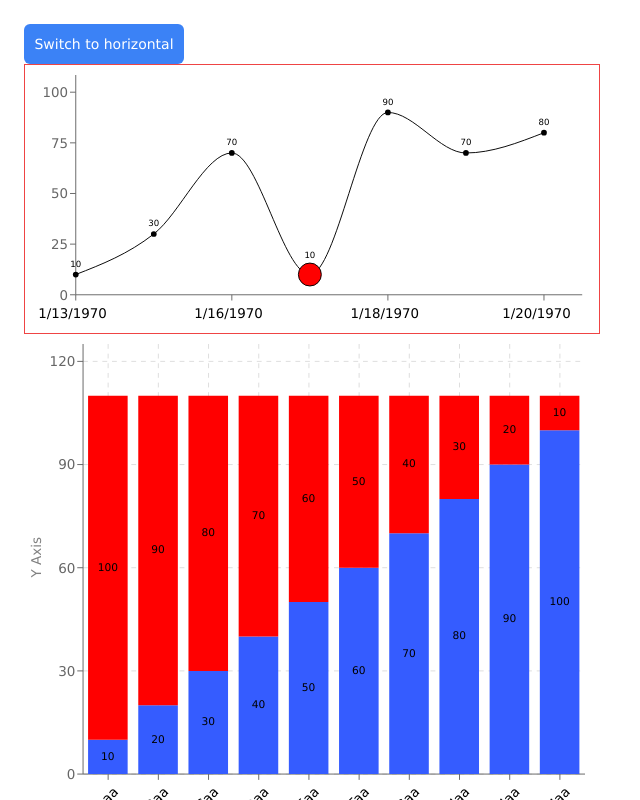
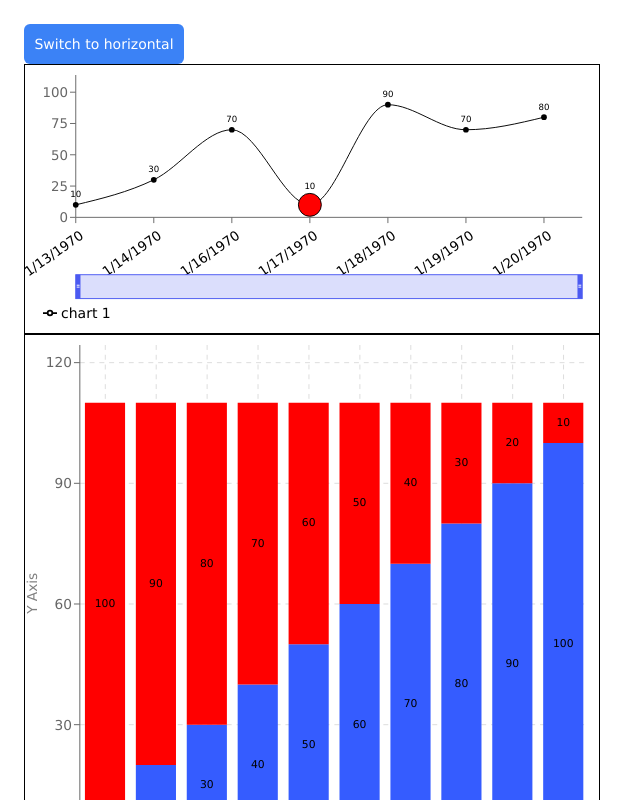
Before and after one commit to talkohavy/charts, a React (Vite) app: page / in a window 1280 px wide. Shown: the whole page, without its empty margins (0-640 px from the left). Built offline with nearby package versions, Linux system fonts and the light colour scheme.

Commit message:
RELEASING: Releasing 1 package(s)

```diff
--- a/package.json
+++ b/package.json
@@ -1,7 +1,7 @@
 {
   "name": "@talkohavy/charts",
   "private": true,
-  "version": "1.0.12",
+  "version": "1.0.13",
   "type": "module",
   "main": "dist/main.js",
   "types": "dist/main.d.ts",
--- a/src/App.tsx
+++ b/src/App.tsx
@@ -18,10 +18,10 @@ export default function App() {
         <LineChart
           type='datetime'
           settings={{
-            // xAxis: {
-            //   label: 'Apples',
-            //   tickAngle: 45,
-            // },
+            xAxis: {
+              // label: 'Apples',
+              tickAngle: 35,
+            },
             // yAxis: {
             //   label: 'Flying cars',
             // },
@@ -33,15 +33,15 @@ export default function App() {
               // show: true ,
               show: false,
             },
-            // legend: {
-            //   show: true,
-            // },
+            legend: {
+              show: true,
+            },
             general: {
               showValues: true,
             },
-            // zoomSlider: {
-            //   show: true,
-            // },
+            zoomSlider: {
+              show: true,
+            },
           }}
           lines={[
             {
@@ -62,7 +62,7 @@ export default function App() {
               ],
             },
           ]}
-          className='border border-red-500'
+          className='border border-black'
         />
       </div>
 
@@ -75,19 +75,19 @@ export default function App() {
               showValues: true,
             },
             xAxis: {
-              label: 'comical',
-              tickAngle: 45,
+              // label: 'comical',
+              // tickAngle: 22,
             },
             yAxis: {
               label: 'Y Axis',
             },
-            zoomSlider: {
-              show: true,
-            },
+            // zoomSlider: {
+            //   show: true,
+            // },
           }}
           bars={[
             {
-              name: 'bar_1',
+              name: 'extremely_long_bar_1',
               stackId: 'aaa',
               data: [
                 // { x: 1, y: 10 },
@@ -113,7 +113,7 @@ export default function App() {
               ],
             },
             {
-              name: 'Bar 2',
+              name: 'extremely_long_bar_2',
               color: 'red',
               stackId: 'aaa',
               data: [
@@ -139,6 +139,7 @@ export default function App() {
               ],
             },
           ]}
+          className='border border-black'
         />
       </div>
     </div>
```
Also changed, not shown: .changeset/friendly-crabs-pull.md (deleted), 1 other file (tests, documents, lock files or other folders).
